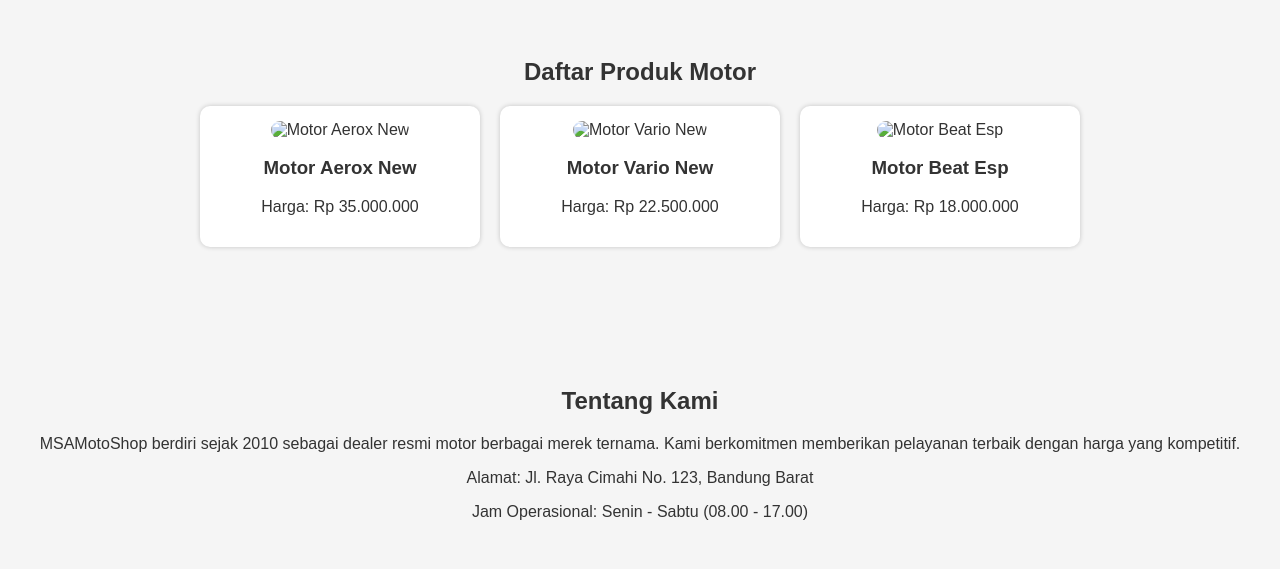
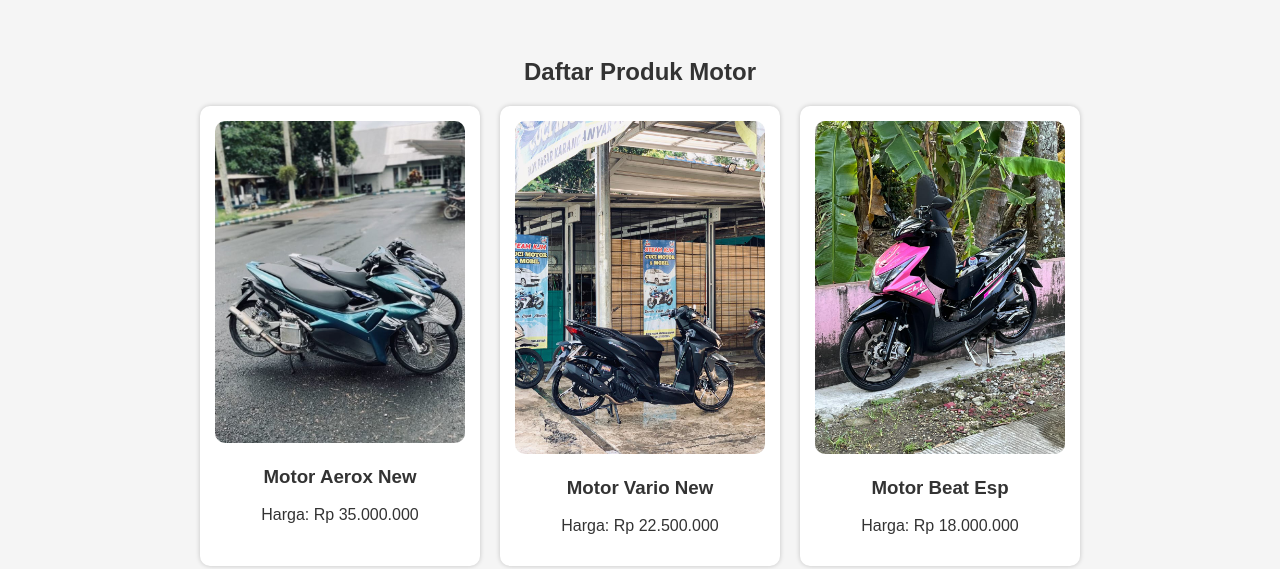
Before and after one commit to muhammadsalmanafaris12-cpu/literasi, a plain HTML site: page index.html in a window 1280 px wide. Shown: the part 510-1079 px from the top of the page. Drawn offline with Linux system fonts and the light colour scheme.

Commit message:
Add files via upload

```diff
--- a/index.html
+++ b/index.html
@@ -121,17 +121,17 @@
       <h2>Daftar Produk Motor</h2>
       <div class="produk-list">
         <div class="produk">
-          <img src="assets/images/motoraeroxnew.jpg" alt="Motor Aerox New" />
+          <img src="images/motoraeroxnew.jpg" alt="Motor Aerox New" />
           <h3>Motor Aerox New</h3>
           <p>Harga: Rp 35.000.000</p>
         </div>
         <div class="produk">
-          <img src="assets/images/motorvario.jpg" alt="Motor Vario New" />
+          <img src="images/motorvario.jpg" alt="Motor Vario New" />
           <h3>Motor Vario New</h3>
           <p>Harga: Rp 22.500.000</p>
         </div>
         <div class="produk">
-          <img src="assets/images/motorbeat.jpg" alt="Motor Beat Esp" />
+          <img src="images/motorbeat.jpg" alt="Motor Beat Esp" />
           <h3>Motor Beat Esp</h3>
           <p>Harga: Rp 18.000.000</p>
         </div>
```
